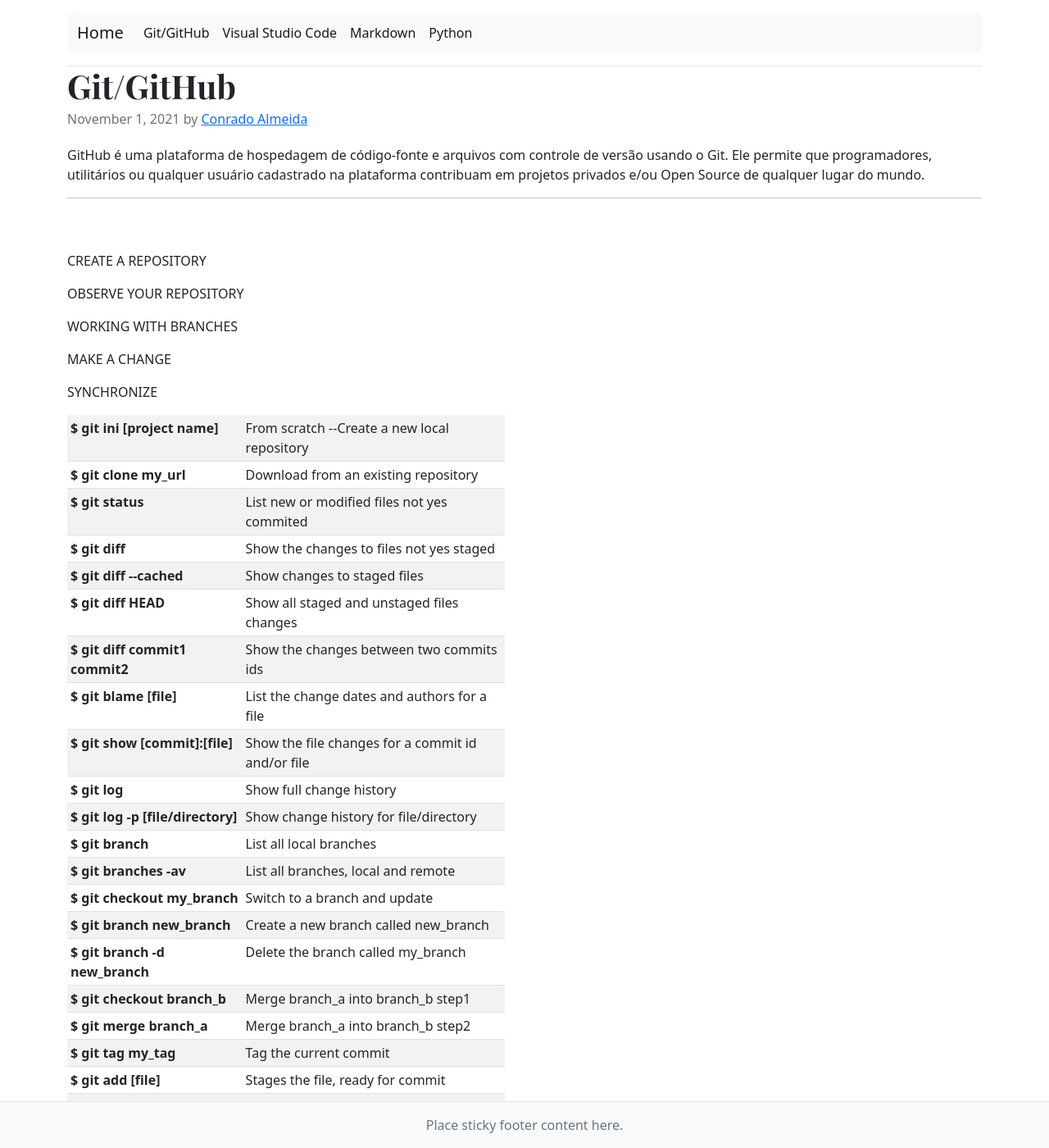
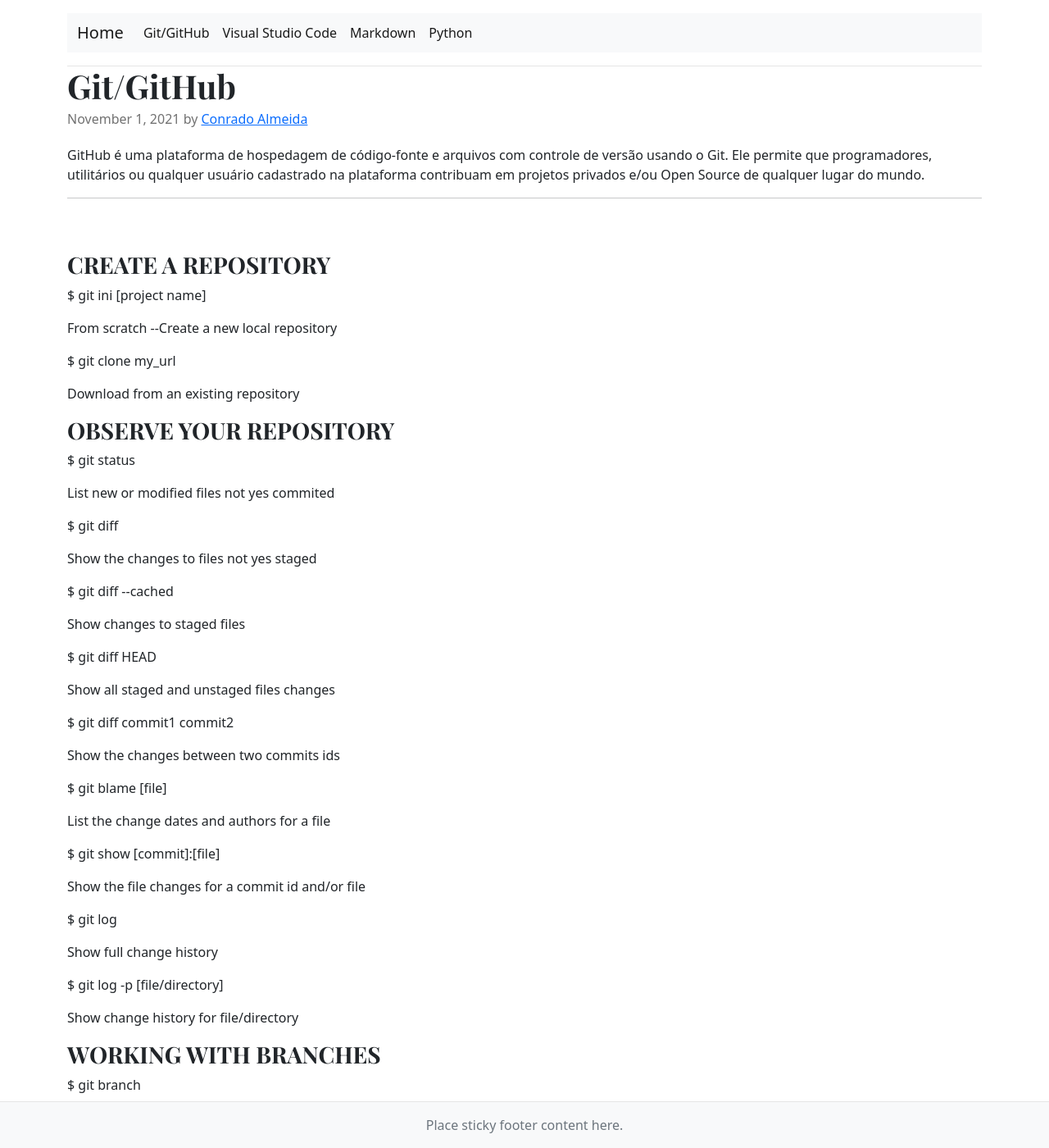
Before and after one commit to ConradoAlmeida/cheatsheets, a Jekyll site: the page built from git-cheat.html, in a window 1280 px wide and 1400 px high. Shown: the whole window at 82% size. Built offline with Jekyll 4.4.1, drawn with Linux system fonts in a browser that asks for light colours; some of the changed text lies outside the part shown.

Commit message:
removendo estrutura de tabelas

```diff
--- a/git-cheat.html
+++ b/git-cheat.html
@@ -18,26 +18,25 @@
 {% assign dados2 = dados | group_by:"categoria" %}
 
 
-<div class="col-md-6">
+<div class="col-md-12">
  <article class="blog-post">
-  <table class="table table-striped table-sm">
+
 {% for dado in dados2 %}
 
 
+<h3>{{ dado.name }}</h3>
 
-<p>{{ dado.name }}</p>
 {% for item in dado.items %}
 
- <tr>
-  <th scope="row" style="width: 40%">{{ item.comandos }}</th>
-  <td>{{ item.descricao }}</td>
- </tr>
+<p>{{ item.comandos }}</p>
+<p>{{ item.descricao }}</p>
+
 {% endfor %}
 
 
 
 
 {% endfor %}
-</table>
+
  </article>
 </div>
```
